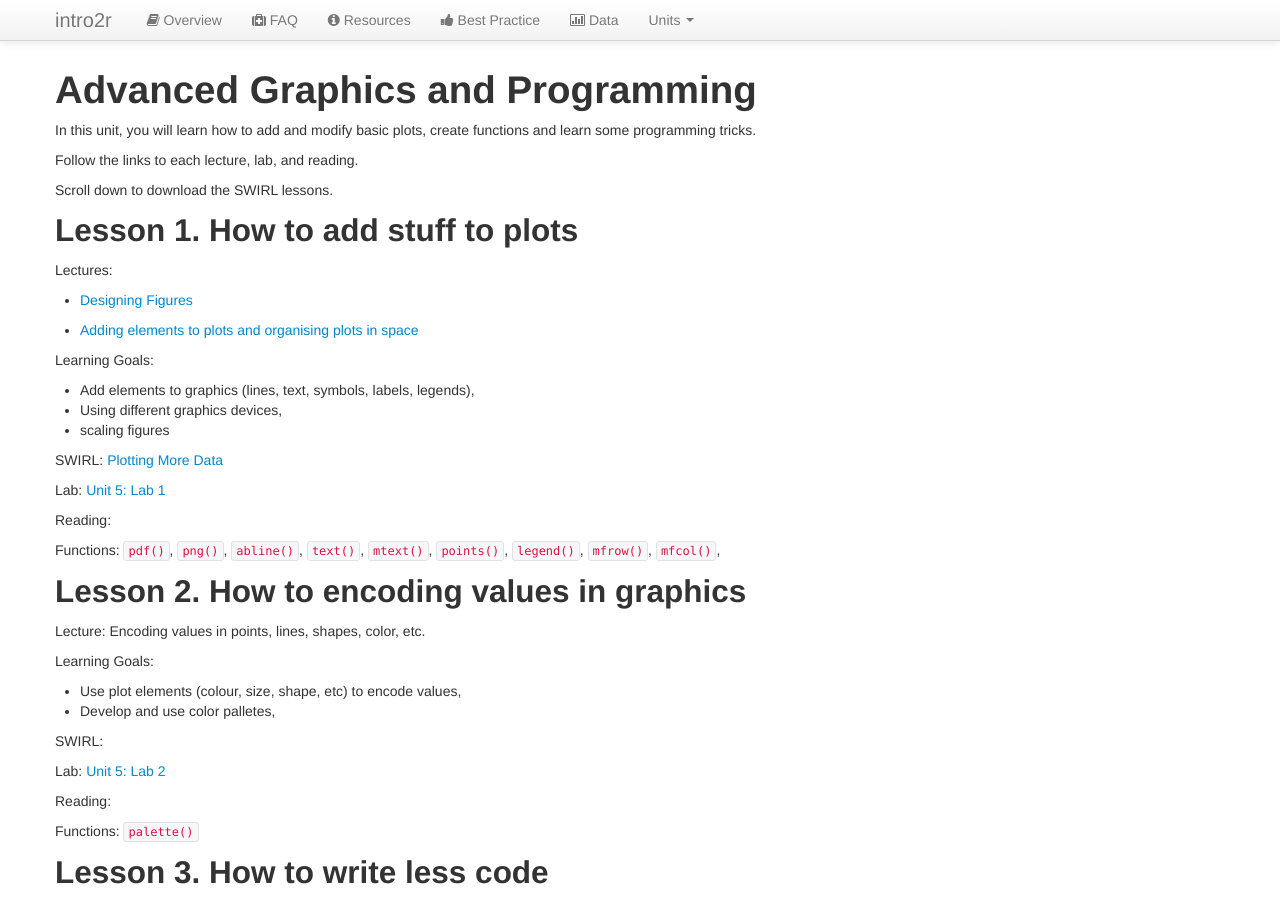
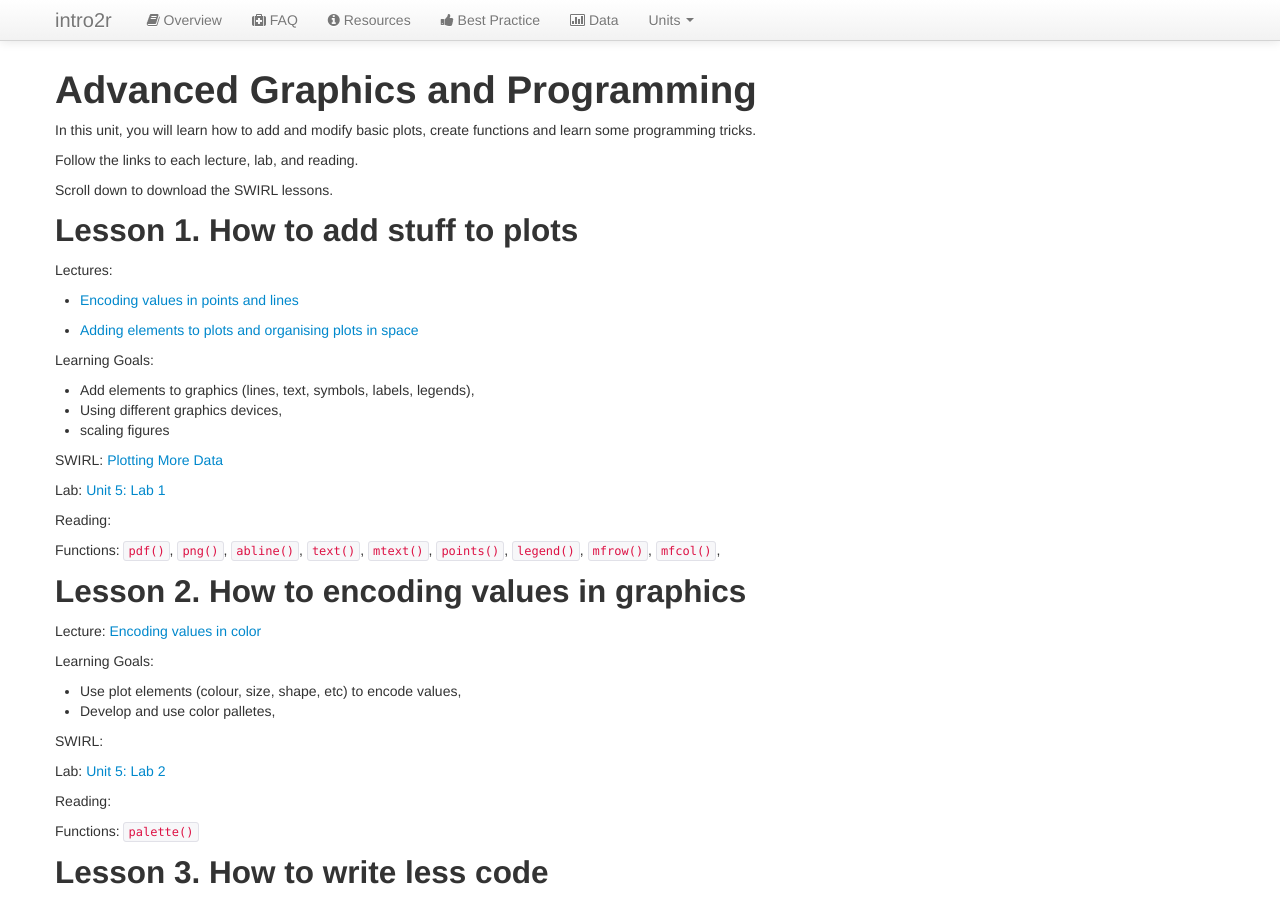
Before and after one commit to intro2r/intro2r, a Jekyll site: the page built from unit5/index.md, in a window 1280 px wide and 900 px high. Built offline with Jekyll 4.4.1, drawn with Linux system fonts in a browser that asks for light colours.

Commit message:
Update index.md

```diff
--- a/unit5/index.md
+++ b/unit5/index.md
@@ -16,14 +16,14 @@ Scroll down to download the SWIRL lessons.
 
 Lectures:
 
- - [Designing Figures](../unit5/designing-figures.html)
+ - [Encoding values in points and lines](../unit5/encoding-values.html)
 
  - [Adding elements to plots and organising plots in space](../unit5/adding-to-plots.html)
 
 Learning Goals:
  - Add elements to graphics (lines, text, symbols, labels, legends),
  - Using different graphics devices,
-- scaling figures
+ - scaling figures
 
 SWIRL: [Plotting More Data](../unit5/swirl/Plotting_More_Data.html)
 
@@ -36,7 +36,7 @@ Functions: `pdf()`, `png()`, `abline()`, `text()`, `mtext()`, `points()`, `legen
 
 ## Lesson 2. How to encoding values in graphics
 
-Lecture: Encoding values in points, lines, shapes, color, etc.
+Lecture: [Encoding values in color]()
 
 Learning Goals:
  - Use plot elements (colour, size, shape, etc) to encode values,
```
